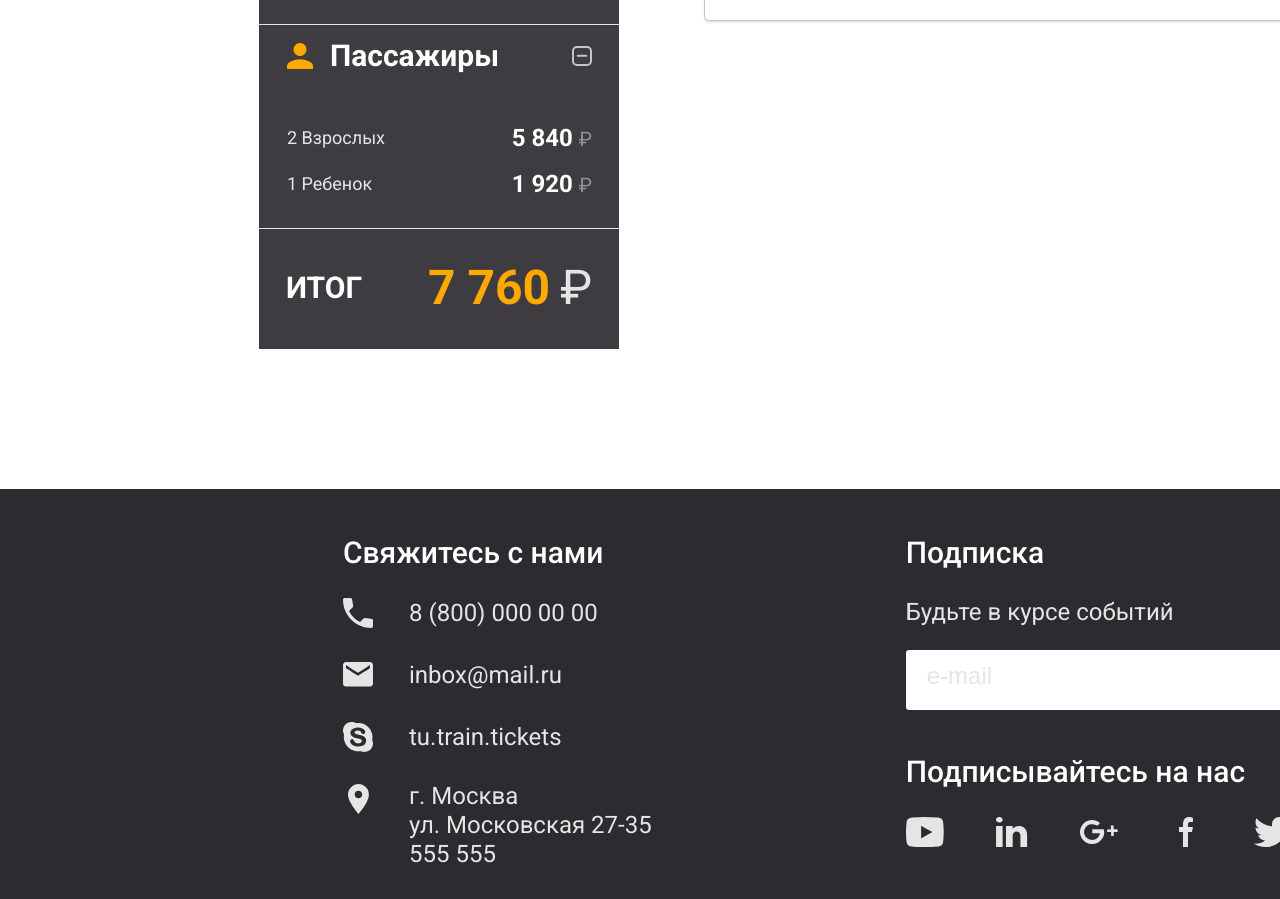
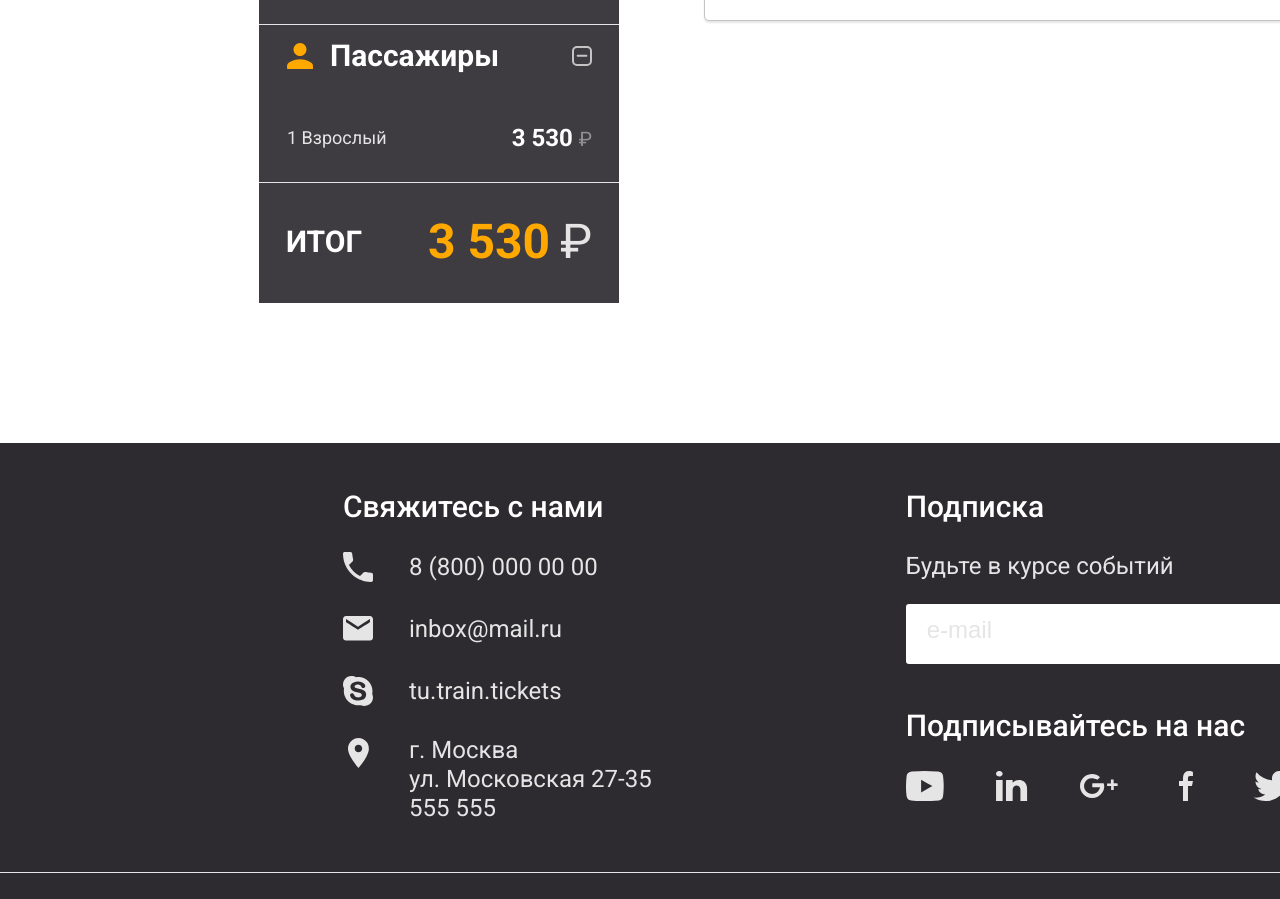
Before and after one commit to konst-an/train-booking-diploma, a React (Vite) app: page /train-booking-diploma/passengers in a window 1280 px wide. Shown: the part 1620-2519 px from the top of the page. Built offline with nearby package versions, Linux system fonts and the light colour scheme.

Commit message:
Интеграция Passengers и TripDetailsSidebar: реализована автогенерация карточек по числу билетов и динамический расчёт стоимости в сайдбаре

```diff
--- a/src/components/Passengers/Passengers.tsx
+++ b/src/components/Passengers/Passengers.tsx
@@ -18,14 +18,21 @@ function Passengers() {
     const navigate = useNavigate();
     const location = useLocation();
 
-    const createEmptyPassengerData = (): PassengerData => ({
-        ticketType: 'Взрослый',
+    const {
+        selectedTrain,
+        adultCount = 1,
+        childCount = 0,
+        babyCount = 0
+    } = location.state || {};
+
+    const createEmptyPassengerData = (type: 'Взрослый' | 'Детский' = 'Взрослый'): PassengerData => ({
+        ticketType: type,
         lastName: '',
         firstName: '',
         middleName: '',
         gender: 'W',
         birthDate: '',
-        docType: 'Паспорт РФ',
+        docType: type === 'Взрослый' ? 'Паспорт РФ' : 'Свидетельство о рождении',
         passportSeries: '',
         docNumber: '',
         isLimitedMobility: false
@@ -42,14 +49,29 @@ function Passengers() {
             }));
         }
 
-        return [{ id: 'passenger-first', hasError: false, data: createEmptyPassengerData() }];
+        const totalSeatsCount = adultCount + childCount;
+
+        if (totalSeatsCount === 0) {
+            return [{ id: 'passenger-first', hasError: false, data: createEmptyPassengerData('Взрослый') }];
+        }
+
+        return Array.from({ length: totalSeatsCount }).map((_, index) => {
+            const passengerNumber = index + 1;
+            const isAdult = passengerNumber <= adultCount;
+
+            return {
+                id: index === 0 ? 'passenger-first' : crypto.randomUUID(),
+                hasError: false,
+                data: createEmptyPassengerData(isAdult ? 'Взрослый' : 'Детский')
+            };
+        });
     });
 
     const handleAddPassenger = () => {
         const nextPassenger = {
             id: crypto.randomUUID(),
             hasError: false,
-            data: createEmptyPassengerData()
+            data: createEmptyPassengerData('Взрослый')
         };
         setPassengers([...passengers, nextPassenger]);
     };
@@ -76,12 +98,26 @@ function Passengers() {
         }
 
         const cleanPassengersData = passengers.map(p => p.data);
-        navigate('/payment', { state: { passengers: cleanPassengersData } });
+
+        navigate('/payment', {
+            state: {
+                selectedTrain,
+                passengers: cleanPassengersData,
+                adultCount,
+                childCount,
+                babyCount
+            }
+        });
     };
 
     return (
         <div className="passengers__container">
-            <TripDetailsSidebar />
+            <TripDetailsSidebar
+                selectedTrain={selectedTrain}
+                adultCount={adultCount}
+                childCount={childCount}
+                babyCount={babyCount}
+            />
 
             <main className="passengers__main">
                 <form className="passengers__form" onSubmit={handleSubmit}>
--- a/src/components/SeatSelection/SeatSelection.tsx
+++ b/src/components/SeatSelection/SeatSelection.tsx
@@ -487,7 +487,6 @@ function SeatSelection() {
 
                                     </div>
                                 </div>
-
                             </div>
 
                             {/* ЖИВОЙ СЧЕТЧИК (В правом нижнем углу карточки) */}
@@ -506,7 +505,7 @@ function SeatSelection() {
                             <img src={arrowBackOrange} alt="" className="seat-selection__back-arrow-img" />
                             <button
                                 className="seat-selection__btn-back"
-                                onClick={() => navigate('/trains')} // Теперь кнопка работает и здесь!
+                                onClick={() => navigate('/trains')}
                             >
                                 Выбрать другой поезд
                             </button>
@@ -660,9 +659,20 @@ function SeatSelection() {
                 </div>
 
                 {/* КНОПКА ДАЛЕЕ ДЛЯ ПЕРЕХОДА К ПАССАЖИРАМ */}
-                <Link to="/passengers" style={{ textDecoration: 'none' }}>
-                    <button className="seat-selection__btn-next">Далее</button>
-                </Link>
+                <button
+                    type="button"
+                    className="seat-selection__btn-next"
+                    onClick={() => navigate('/passengers', {
+                        state: {
+                            selectedTrain: train,
+                            adultCount: adultCount,
+                            childCount: childCount,
+                            babyCount: babyCount
+                        }
+                    })}
+                >
+                    Далее
+                </button>
             </main>
         </div>
     );
--- a/src/components/Sidebars/TripDetailsSidebar/TripDetailsSidebar.tsx
+++ b/src/components/Sidebars/TripDetailsSidebar/TripDetailsSidebar.tsx
@@ -10,13 +10,37 @@ import sidebarPlus from '../../../assets/sidebar-plus.svg';
 import arrowForward from '../../../assets/arrow-forward.svg';
 import sidebarArrowBackward from '../../../assets/arrow-backward.svg';
 
-import './TripDetailsSidebar.css';
+interface TripDetailsSidebarProps {
+    selectedTrain: any;
+    adultCount: number;
+    childCount: number;
+    babyCount: number;
+}
 
-function TripDetailsSidebar() {
+function TripDetailsSidebar({
+    selectedTrain,
+    adultCount,
+    childCount,
+    babyCount
+}: TripDetailsSidebarProps) {
 
     const [isToExpanded, setIsToExpanded] = useState<boolean>(true);
     const [isFromExpanded, setIsFromExpanded] = useState<boolean>(true);
     const [isPassengersExpanded, setIsPassengersExpanded] = useState<boolean>(true);
+
+    const train = selectedTrain || {
+        number: '116С',
+        routeSummary: ['Москва', 'Адлер', 'Санкт-Петербург'],
+        seats: [{ type: 'Купе', price: '3 530' }],
+        forward: { timeOut: '00:10', cityOut: 'Москва', stationOut: 'Курский вокзал', timeIn: '09:52', cityIn: 'Санкт-Петербург', stationIn: 'Ладожский вокзал', duration: '09:42', date: '30.08.2018' },
+        backward: null
+    };
+
+    const singleSeatPrice = parseInt(train.seats?.[0]?.price?.replace(/\s/g, '') || '3530', 10);
+
+    const totalAdultPrice = adultCount * singleSeatPrice;
+    const totalChildPrice = childCount * Math.round(singleSeatPrice * 0.5);
+    const totalPriceSum = totalAdultPrice + totalChildPrice;
 
     return (
         <aside className="trip-details">
@@ -183,23 +207,31 @@ function TripDetailsSidebar() {
                 {isPassengersExpanded && (
                     <div className="trip-details__section-body trip-details__section-body--passengers">
 
-                        {/* Строка: Взрослые */}
                         <div className="trip-details__passenger-row">
-                            <span className="trip-details__passenger-type">2 Взрослых</span>
+                            <span className="trip-details__passenger-type">
+                                {adultCount} {adultCount === 1 ? 'Взрослый' : 'Взрослых'}
+                            </span>
                             <div className="trip-details__passenger-price">
-                                <span className="trip-details__price-num">5 840</span>
+                                <span className="trip-details__price-num">
+                                    {totalAdultPrice.toLocaleString('ru-RU')}
+                                </span>
                                 <span className="trip-details__currency">₽</span>
                             </div>
                         </div>
 
-                        {/* Строка: Дети */}
-                        <div className="trip-details__passenger-row">
-                            <span className="trip-details__passenger-type">1 Ребенок</span>
-                            <div className="trip-details__passenger-price">
-                                <span className="trip-details__price-num">1 920</span>
-                                <span className="trip-details__currency">₽</span>
+                        {childCount > 0 && (
+                            <div className="trip-details__passenger-row">
+                                <span className="trip-details__passenger-type">
+                                    {childCount} {childCount === 1 ? 'Ребенок' : childCount < 5 ? 'Ребенка' : 'Детей'}
+                                </span>
+                                <div className="trip-details__passenger-price">
+                                    <span className="trip-details__price-num">
+                                        {totalChildPrice.toLocaleString('ru-RU')}
+                                    </span>
+                                    <span className="trip-details__currency">₽</span>
+                                </div>
                             </div>
-                        </div>
+                        )}
 
                     </div>
                 )}
@@ -209,8 +241,11 @@ function TripDetailsSidebar() {
             <footer className="trip-details__total-footer">
                 <span className="trip-details__total-label">Итог</span>
                 <div className="trip-details__total-price-group">
-                    <span className="trip-details__total-price-number">7 760</span>
-                    <span className="trip-details__total-currency">₽</span>
+
+                    <span className="trip-details__total-price-number">
+                        {totalPriceSum.toLocaleString('ru-RU')}
+                    </span>
+                    <span className="trip-details__total-currency"> ₽</span>
                 </div>
             </footer>
         </aside>
```
